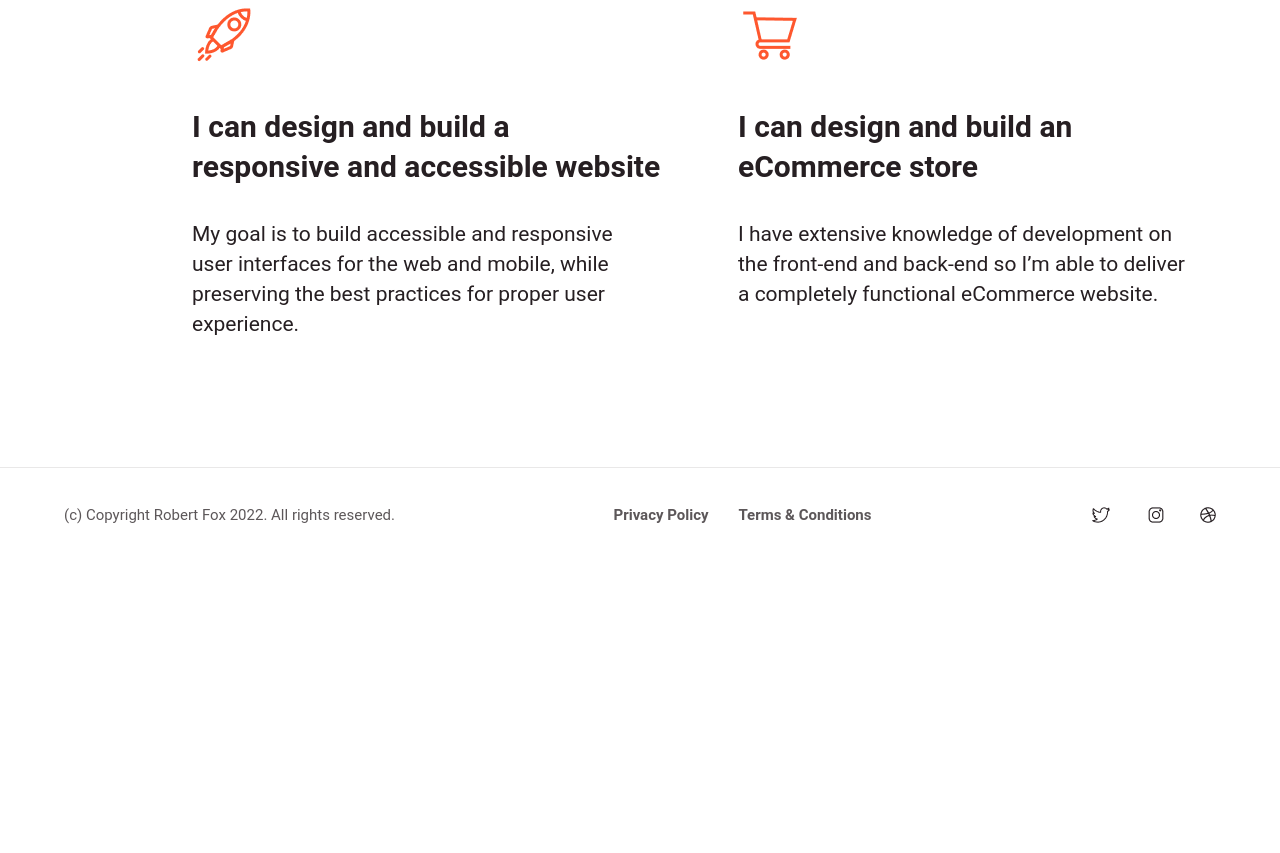
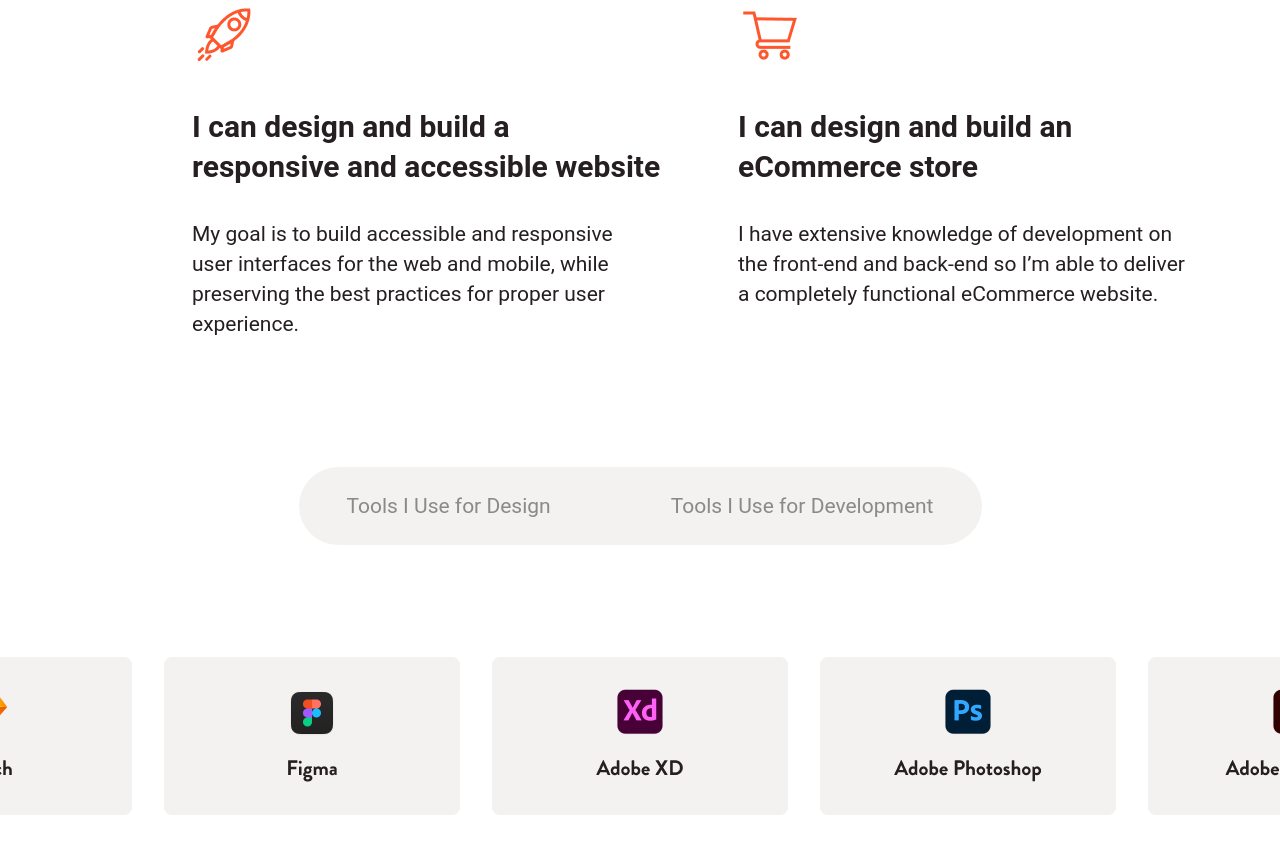
Before and after one commit to PratishDhungel/portfolio, a plain HTML site: page aboutme.html in a window 1280 px wide. Shown: the part 3510-4363 px from the top of the page. Before the commit the page ends 4072 px from the top, so only its background shows below. Drawn offline with Linux system fonts and the light colour scheme.

Commit message:
tools section added in about me page

```diff
--- a/aboutme.html
+++ b/aboutme.html
@@ -128,13 +128,33 @@
                                 deliver a completely functional eCommerce website. </p>
                         </div>
                         <div class="card2">
-                            <img src="./assests/images/fast-launch 1.png" alt="fast-launch">
+                            <img src="./assests/images/phone-mobile 1.png" alt="mobile">
                             <h5>I can design and build a mobile app for iOS and Android</h5>
-                            <p>I recently started designing and coding mobile apps and I love it. It’s a different process compared to traditional website design but I’ve been successful in all projects so far. </p>
+                            <p>I recently started designing and coding mobile apps and I love it. It’s a different
+                                process compared to traditional website design but I’ve been successful in all projects
+                                so far. </p>
                         </div>
                     </div>
                 </div>
             </section><!--things done end-->
+
+            <section class="tools">
+                <div class="container">
+                    <div class="tools_button">
+                        <div class="tools_buttontxt">
+                            <a href="#">Tools I Use for Design</a>
+                            <a href="#">Tools I Use for Development</a>
+                        </div>
+                    </div>
+                    <div class="tools_applications">
+                        <img src="./assests/images/Column.png" alt="sketch">
+                        <img src="./assests/images/Column-1.png" alt="figma">
+                        <img src="./assests/images/Column-2.png" alt="adobexd">
+                        <img src="./assests/images/Column-3.png" alt="adobeps">
+                        <img src="./assests/images/Column-4.png" alt="adobeai">
+                    </div>
+                </div>
+            </section>
 
         </main><!--site content end-->
         <footer class="site-footer"><!--site footer start-->
--- /dev/null
+++ b/assests/css/modules/aboutme-tools.css
@@ -0,0 +1,40 @@
+.tools_button{
+    display: flex;
+    justify-content: center;
+    margin-bottom: 96px;
+}
+
+.tools_buttontxt{
+    background-color: #F3F2F1;
+    padding: 24px 48px;
+    border-radius: 50px;
+    width: 683px;
+    display: flex;
+    justify-content: space-between;
+    align-items: center;
+}
+
+.tools_buttontxt a{
+    text-decoration: none;
+    color: #261F2280;
+    transition: all 1.5s;
+}
+
+.tools_buttontxt a:hover{
+color: black;
+}
+
+.tools_applications{
+    display: flex;
+    justify-content: center;
+    margin-bottom: 256px;
+}
+
+.tools_applications img{
+    margin: 16px;
+    transition: all 0.5s;
+}
+
+.tools_applications img:hover{
+    transform:scale(1.1,1.1);
+}
--- a/styles.css
+++ b/styles.css
@@ -19,6 +19,7 @@
 @import "./assests/css/modules/aboutme-name.css";
 @import "./assests/css/modules/aboutme-projectsize.css";
 @import "./assests/css/modules/aboutme-cards.css";
+@import "./assests/css/modules/aboutme-tools.css";
 
 /* contact module css */
 @import "./assests/css/modules/contact-form.css";
```
Also changed, not shown: assests/images/Column-1.png (added), assests/images/Column-2.png (added), assests/images/Column-3.png (added), assests/images/Column-4.png (added), assests/images/Column.png (added).
